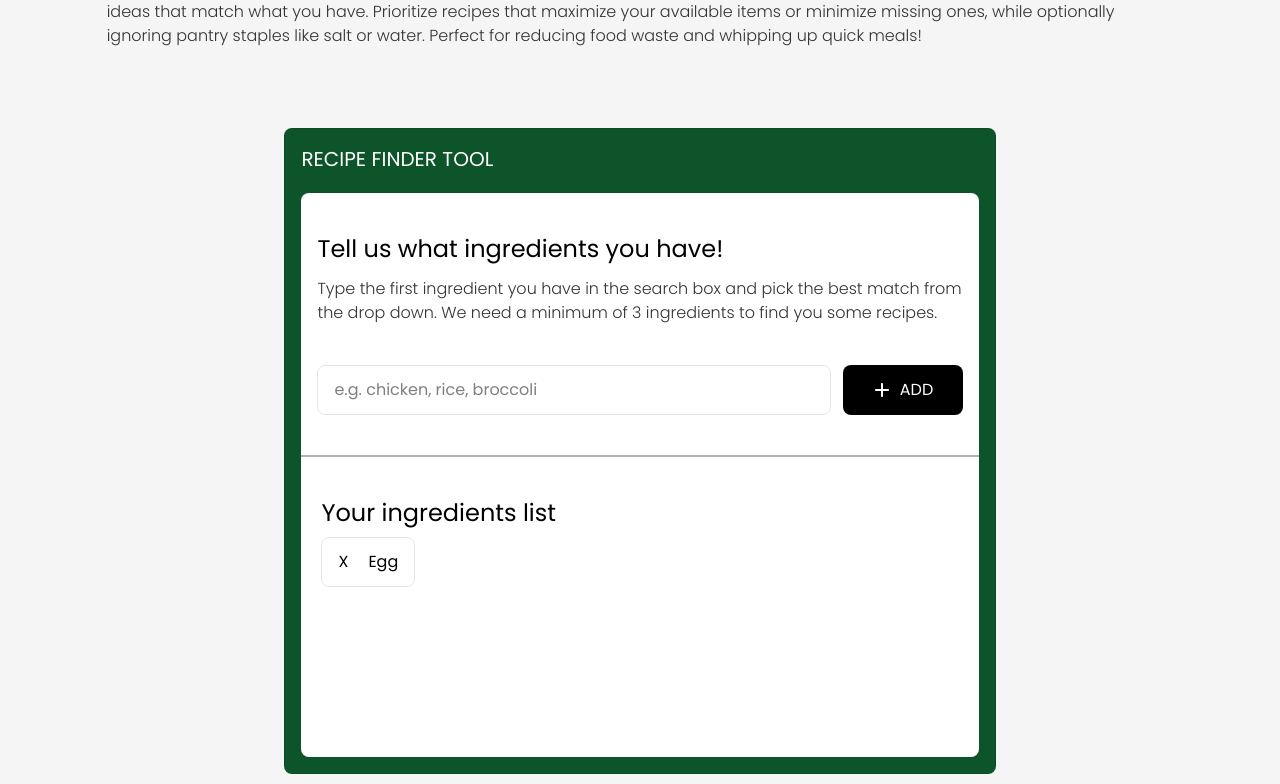
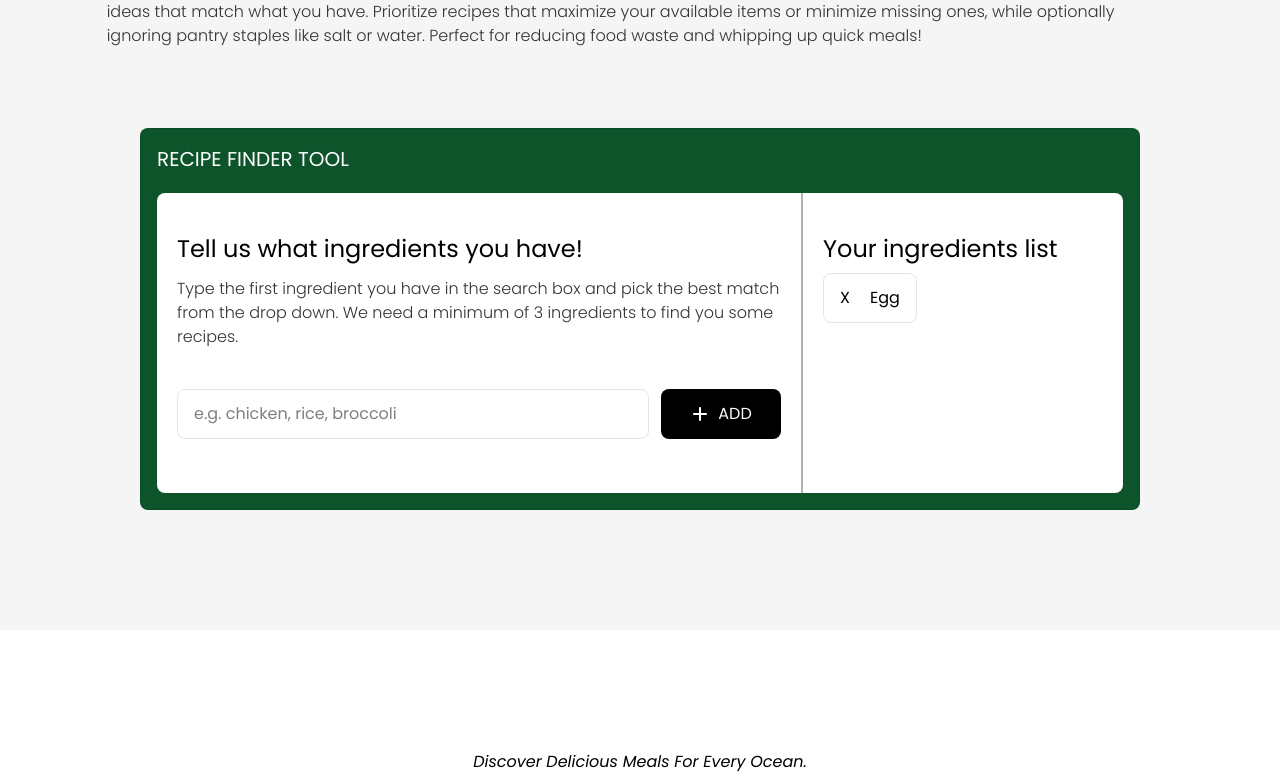
Before and after one commit to wilhelmusolejr/foodify-v2, a React (Vite) app in the folder client/: page / in a window 1280 px wide. Shown: the part 1606-2390 px from the top of the page. Built offline with nearby package versions, Linux system fonts and the light colour scheme; a web font is replaced by a local one.

Commit message:
style(ui): responsive design.

```diff
--- a/client/src/App.jsx
+++ b/client/src/App.jsx
@@ -91,7 +91,7 @@ function App() {
           </div>
 
           {/* images */}
-          <div className="flex gap-5 overflow-scroll pb-5">
+          <div className="flex gap-5 overflow-auto md pb-5">
             <HeadingImage image_path="images/header/food1.png" />
             <HeadingImage image_path="images/header/food2.png" />
             <HeadingImage image_path="images/header/food3.png" />
@@ -137,11 +137,11 @@ function App() {
           </p>
 
           {/* modal */}
-          <div className="border-black/10 border rounded-lg p-4  bg-green-900 text-white md:w-2/3 mx-auto">
+          <div className="border-black/10 border rounded-lg p-4  bg-green-900 text-white md:w-2/3 lg:w-full lg:max-w-[1000px] mx-auto">
             <h2 className="uppercase text-xl pb-4 md:pb-5">Recipe finder tool</h2>
-            <div className="">
+            <div className="flex flex-col lg:flex-row">
               {/* box 1 */}
-              <div className="px-4 py-10  bg-white text-black rounded-lg rounded-b-none border-b-2 border-black/30">
+              <div className="px-4 py-10 md:px-5 bg-white text-black rounded-lg rounded-b-none border-b-2 border-black/30 lg:rounded-e-none lg:rounded-s-lg lg:border-e-2 lg:border-b-0">
                 <h3 className="text-2xl mb-3">Tell us what ingredients you have!</h3>
                 <p className="font-light text-[#333] mb-10">
                   Type the first ingredient you have in the search box and pick the best match from
@@ -163,7 +163,7 @@ function App() {
               </div>
 
               {/* box 2 */}
-              <div className="px-4 py-10 md:px-5 bg-white min-h-[300px] text-black rounded-lg rounded-t-none">
+              <div className="px-4 py-10 md:px-5 bg-white min-h-[300px] min-w-80 text-black rounded-lg rounded-t-none lg:rounded-e-lg lg:rounded-s-none">
                 <h3 className="text-2xl  mb-2">Your ingredients list</h3>
 
                 {/* parent */}
@@ -201,9 +201,9 @@ function App() {
       {/* Section - Blog */}
       <div className="py-30">
         <div className="w-10/12 mx-auto">
-          <div className="flex flex-col gap-50">
+          <div className="flex flex-col lg:flex-row gap-50 lg:gap-10">
             {/* side 1 */}
-            <div className="">
+            <div className="flex-1">
               <div className=" capitalize flex gap-2 flex-col mb-10">
                 <p className="italic">Top-Rated Recipes from Our Cooking Community This Week</p>
                 <h2 className="text-2xl font-semibold">Community Picks</h2>
@@ -222,7 +222,7 @@ function App() {
                 ))}
 
                 {/* button */}
-                <div className="md:w-2/3 mx-auto">
+                <div className="md:w-2/3 mx-auto lg:">
                   <button className="bg-black uppercase text-white px-4 py-3 w-full rounded-lg ">
                     view more recent blogs
                   </button>
@@ -231,7 +231,7 @@ function App() {
             </div>
 
             {/* side 2 */}
-            <div className="flex flex-col gap-20 ">
+            <div className="flex flex-col gap-20 lg:w-[300px] ">
               {/* recipes */}
               <div className="">
                 <div className="mb-10">
@@ -239,7 +239,7 @@ function App() {
                 </div>
 
                 {/* parent */}
-                <div class="grid grid-cols-2 md:grid-cols-3 lg:grid-cols-4 gap-6">
+                <div class="grid grid-cols-2 md:grid-cols-3 lg:grid-cols-2 gap-6">
                   {recipes.map((recipe, index) => (
                     <Recipe key={index} name={recipe.name} image_path={recipe.image_path} />
                   ))}
@@ -247,7 +247,7 @@ function App() {
               </div>
 
               {/* Category list */}
-              <div className="md:w-2/3 mx-auto ">
+              <div className="w-full md:w-2/3 mx-auto lg:w-full">
                 {/* heading */}
                 <div className="py-10 text-center rounded-lg rounded-b-none bg-black text-white">
                   <h2 className="text-2xl uppercase">Recipe collections</h2>
```
